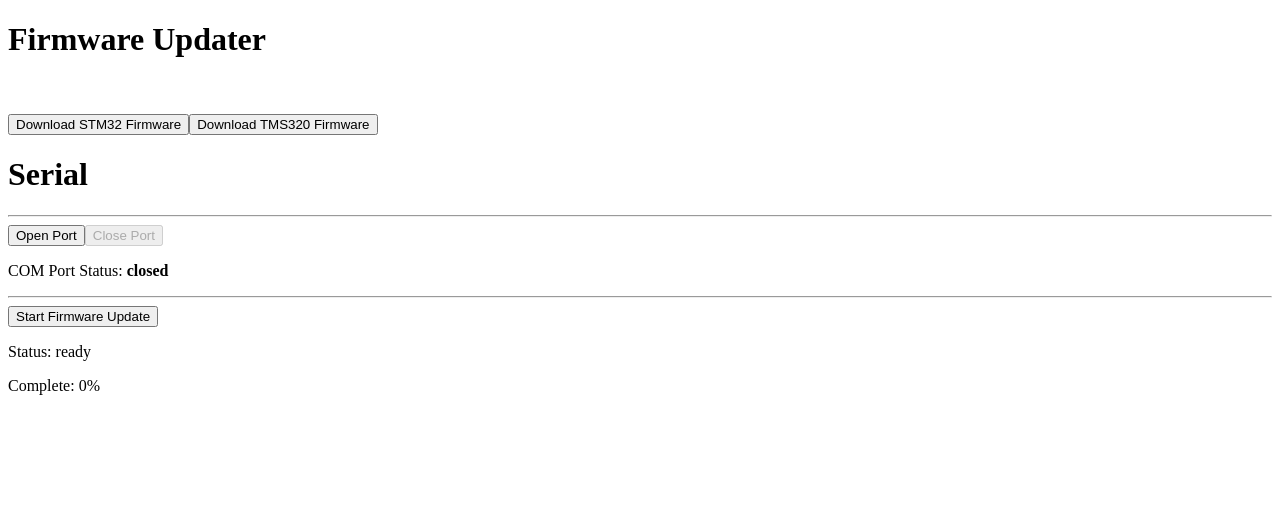
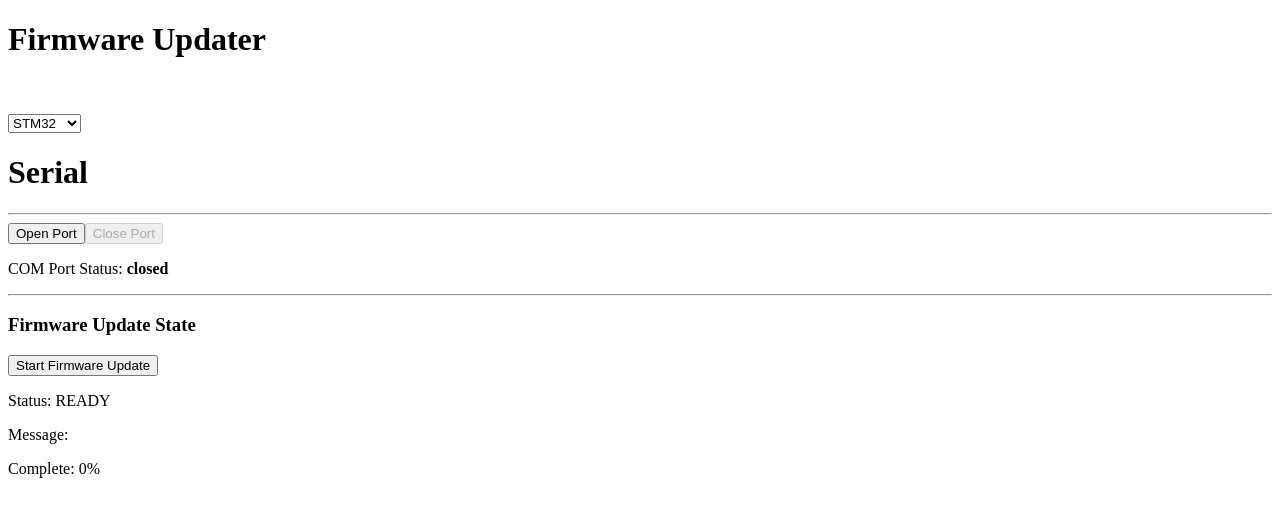
Before and after one commit to deshazer/serial-firmware-updates-poc, a React (Vite) app: page /firmware in a window 1280 px wide. Shown: the top 512 px of the page. Built offline with nearby package versions, Linux system fonts and the light colour scheme; the HTML template or start-up script is replaced by a standard one.

Commit message:
Ready to test firmware update

```diff
--- a/src/firmware/FirmwareUpdater.jsx
+++ b/src/firmware/FirmwareUpdater.jsx
@@ -1,31 +1,30 @@
-import * as React from 'react';
-import { Link } from 'react-router-dom';
-import Serial from '../serial/Serial';
-import SerialProvider from '../serial/SerialProvider';
-import withFirmwareFile from './withFirmwareFile';
+import * as React from "react";
+import { Link } from "react-router-dom";
+import Serial from "../serial/Serial";
+import SerialProvider from "../serial/SerialProvider";
 
 const FirmwareUpdater = () => {
-  const [firmwareType, setFirmwareType] = React.useState('');
+  const [firmwareType, setFirmwareType] = React.useState("stm32");
 
-  const SerialWithFirmware = React.memo(withFirmwareFile(Serial, firmwareType));
   return (
     <>
       <h1>Firmware Updater</h1>
       <p>
-        <Link to="/" style={{ color: 'white' }}>
+        <Link to="/" style={{ color: "white" }}>
           &lt; Home
         </Link>
       </p>
       <div>
-        <button onClick={() => setFirmwareType('stm32')}>
-          Download STM32 Firmware
-        </button>
-        <button onClick={() => setFirmwareType('tms320')}>
-          Download TMS320 Firmware
-        </button>
+        <select
+          onChange={(e) => setFirmwareType(e.target.value)}
+          value={firmwareType}
+        >
+          <option value="stm32">STM32</option>
+          <option value="tms320">TMS320</option>
+        </select>
       </div>
       <SerialProvider>
-        <SerialWithFirmware />
+        <Serial firmwareType={firmwareType} />
       </SerialProvider>
     </>
   );
--- /dev/null
+++ b/src/firmware/getFirmwareFile.jsx
@@ -0,0 +1,74 @@
+
+// const withFirmwareFile = (WrappedComponent, firmwareType) => {
+//   const WithFirmwareFile = (props) => {
+//     const firmwareFile = React.useRef(new Uint8Array());
+
+//     React.useEffect(() => {
+//       async function getFirmwareFile() {
+//         if (!firmwareType) return;
+//         try {
+//           // TODO: Get latest firmware versions from API
+//           const firmwareUrl =
+//             firmwareType === "stm32"
+//               ? "https://prod-lion-smart-firmware.s3.amazonaws.com/2.0.0/megarevo/inverter/stm32app/arm/2.22.0.bin"
+//               : "https://prod-lion-smart-firmware.s3.amazonaws.com/2.0.0/megarevo/inverter/tms320app/dsp/3.45.0.bin";
+
+//           const response = await fetch(firmwareUrl);
+//           if (!response.ok)
+//             throw new Error(
+//               `Failed to download file (HTTP status ${response.status})`
+//             );
+
+//           const firmwareBytes = new Uint8Array(await response.arrayBuffer());
+//           console.log(
+//             "🚀 ~ file: Serial.jsx:31 ~ getFirmwareFile ~ firmwareBytes:",
+//             Array.from(firmwareBytes, (byte) =>
+//               byte.toString(16).padStart(2, "0")
+//             ).join()
+//           );
+
+//           firmwareFile.current = firmwareBytes;
+//         } catch (error) {
+//           console.log("Error retrieving firmware file");
+//           console.log(error);
+//         }
+//       }
+//       getFirmwareFile();
+//     }, []);
+
+//     return <WrappedComponent {...props} firmwareFile={firmwareFile} />;
+//   };
+//   return React.memo(WithFirmwareFile);
+// };
+
+// export default withFirmwareFile;
+
+export async function getFirmwareFile(firmwareType) {
+  if (!firmwareType) return;
+  try {
+    // TODO: Get latest firmware versions from API
+    const firmwareUrl =
+      firmwareType === "stm32"
+        ? "https://prod-lion-smart-firmware.s3.amazonaws.com/2.0.0/megarevo/inverter/stm32app/arm/2.22.0.bin"
+        : "https://prod-lion-smart-firmware.s3.amazonaws.com/2.0.0/megarevo/inverter/tms320app/dsp/3.45.0.bin";
+
+    const response = await fetch(firmwareUrl);
+    if (!response.ok)
+      throw new Error(
+        `Failed to download file (HTTP status ${response.status})`
+      );
+
+    const firmwareBytes = new Uint8Array(await response.arrayBuffer());
+    console.log(
+      "🚀 ~ file: Serial.jsx:31 ~ getFirmwareFile ~ firmwareBytes:",
+      Array.from(firmwareBytes, (byte) =>
+        byte.toString(16).padStart(2, "0")
+      ).join()
+    );
+
+    return firmwareBytes;
+  } catch (error) {
+    console.log("Error retrieving firmware file");
+    console.log(error);
+  }
+}
--- a/src/firmware/withFirmwareFile.jsx
+++ /dev/null
@@ -1,45 +0,0 @@
-import * as React from 'react';
-
-const withFirmwareFile = (WrappedComponent, firmwareType) => {
-  const WithFirmwareFile = (props) => {
-    const firmwareFile = React.useRef(new Uint8Array());
-
-    React.useEffect(() => {
-      async function getFirmwareFile() {
-        if (!firmwareType) return;
-        try {
-          // TODO: Get latest firmware versions from API
-          const firmwareUrl =
-            firmwareType === 'stm32'
-              ? 'https://prod-lion-smart-firmware.s3.amazonaws.com/2.0.0/megarevo/inverter/stm32app/arm/2.22.0.bin'
-              : 'https://prod-lion-smart-firmware.s3.amazonaws.com/2.0.0/megarevo/inverter/tms320app/dsp/3.45.0.bin';
-
-          const response = await fetch(firmwareUrl);
-          if (!response.ok)
-            throw new Error(
-              `Failed to download file (HTTP status ${response.status})`
-            );
-
-          const firmwareBytes = new Uint8Array(await response.arrayBuffer());
-          console.log(
-            '🚀 ~ file: Serial.jsx:31 ~ getFirmwareFile ~ firmwareBytes:',
-            Array.from(firmwareBytes, (byte) =>
-              byte.toString(16).padStart(2, '0')
-            ).join()
-          );
-
-          firmwareFile.current = firmwareBytes;
-        } catch (error) {
-          console.log('Error retrieving firmware file');
-          console.log(error);
-        }
-      }
-      getFirmwareFile();
-    }, []);
-
-    return <WrappedComponent {...props} firmwareFile={firmwareFile} />;
-  };
-  return React.memo(WithFirmwareFile);
-};
-
-export default withFirmwareFile;
--- a/src/serial/Serial.jsx
+++ b/src/serial/Serial.jsx
@@ -1,32 +1,34 @@
-import * as React from 'react';
-import { useSerial } from './SerialProvider';
-import { Link } from 'react-router-dom';
-import { updateCommand_stm32, byteCommandArrayLength } from './serialMessages';
-import * as serialMessages from './serialMessages';
+import * as React from "react";
+import { useSerial } from "./SerialProvider";
+import { Link } from "react-router-dom";
+import { updateCommand_stm32, byteCommandArrayLength } from "./serialMessages";
+import * as serialMessages from "./serialMessages";
+import { getFirmwareFile } from "../firmware/getFirmwareFile";
 
 const MAX_RETRIES = 3;
 
 const UpdateStatus = {
-  Ready: 'ready',
-  Awaiting_UpdateCommand_Ack: 'awaitingUpdateCommand_ACK',
-  Awaiting_FlashErase_Ack: 'awaitingFlashErase_ACK',
-  Awaiting_DataWritten_Ack: 'awaitingDataWritten_ACK',
-  Awaiting_DataComplete_Ack: 'awaitingDataComplete_ACK',
-  Awaiting_FlashVerification_Ack: 'awaitingFlashVerification_ACK',
-  Awaiting_RestartInverter_Ack: 'awaitingRestartInverter_ACK',
-  Done: 'done',
-  Error: 'error',
+  Ready: "ready",
+  Awaiting_UpdateCommand_Ack: "awaitingUpdateCommand_ACK",
+  Awaiting_FlashErase_Ack: "awaitingFlashErase_ACK",
+  Awaiting_DataWritten_Ack: "awaitingDataWritten_ACK",
+  Awaiting_DataComplete_Ack: "awaitingDataComplete_ACK",
+  Awaiting_FlashVerification_Ack: "awaitingFlashVerification_ACK",
+  Awaiting_RestartInverter_Ack: "awaitingRestartInverter_ACK",
+  Done: "done",
+  Error: "error",
 };
 
-const Serial = React.memo(function Serial({ firmwareFile }) {
+const Serial = React.memo(function Serial({ firmwareType }) {
   const [isUpdating, setIsUpdating] = React.useState(false);
   const [percentComplete, setPercentComplete] = React.useState(0);
   const [firmwareUpdateStatus, setFirmwareUpdateStatus] = React.useState(
     UpdateStatus.Ready
   );
+  const [statusMsg, setStatusMsg] = React.useState("");
 
   // Use refs to store data that doesn't affect the UI
-  // const firmwareFile = React.useRef(new Uint8Array());
+  const firmwareFile = React.useRef(new Uint8Array());
   const fileIndex = React.useRef(0);
   const currentCommand = React.useRef(new Uint8Array());
   const expectedResponse = React.useRef(new Uint8Array());
@@ -35,74 +37,44 @@ const Serial = React.memo(function Serial({ firmwareFile }) {
   const retries = React.useRef(0);
 
   const serial = useSerial();
-  console.log('🚀 ~ file: Serial.jsx:13 ~ Serial ~ serial:', serial);
+  console.log("🚀 ~ file: Serial.jsx:13 ~ Serial ~ serial:", serial);
 
-  React.useEffect(() => {
-    console.log('Using effect...');
-    return () => {
-      if (serial && serial.portState === 'open') {
-        console.log('Disconnecting...');
-        serial?.disconnect();
-      }
-    };
-  }, [serial]);
+  // React.useEffect(() => {
+  //   console.log('Using effect...');
+  //   return () => {
+  //     if (serial && serial.portState === 'open') {
+  //       console.log('Disconnecting...');
+  //       serial?.disconnect();
+  //     }
+  //   };
+  // }, [serial]);
 
   React.useEffect(() => {
     let unsubscribe;
-    if (serial.portState === 'open') {
-      console.log('Subscribing...');
+    if (serial.portState === "open") {
+      console.log("Subscribing...");
       unsubscribe = serial.subscribe(handleNewSerialMessage);
     }
     return () => {
       if (unsubscribe) {
-        console.log('Unsubscribing...');
+        console.log("Unsubscribing...");
         unsubscribe();
       }
     };
-  }, [serial]);
-
-  if (!serial.canUseSerial) {
-    return (
-      <>
-        <h1>Serial</h1>
-        <p>
-          <Link to="/" style={{ color: 'white' }}>
-            &lt; Home
-          </Link>
-        </p>
-        <p>Web serial is not supported in this browser.</p>
-      </>
-    );
-  }
-
-  const handleOpenPort = async () => {
-    await serial.connect();
-  };
-
-  const handleClosePort = () => {
-    serial.disconnect();
-  };
-
-  const handleTimeout = async () => {
-    console.log('Timeout!');
-    if (retries.current < MAX_RETRIES) {
-      console.log('Retrying...');
-      retries.current++;
-      await serial.write(currentCommand.current);
-      setTimeout(handleTimeout, timeout);
-    } else {
-      console.log('Too many retries!');
-      setFirmwareUpdateStatus(UpdateStatus.Error);
-    }
-  };
+  }, [serial.portState]);
 
   const handleStartFirmwareUpdate = async () => {
     try {
       setIsUpdating(true);
       setPercentComplete(0);
 
+      setStatusMsg("Downloading firmware file...");
+      firmwareFile.current = await getFirmwareFile(firmwareType);
+
       if (firmwareFile.current?.length) {
         fileIndex.current = 0;
+        retries.current = 0;
+        setStatusMsg("Initiating firmware update...");
         setFirmwareUpdateStatus(UpdateStatus.Awaiting_UpdateCommand_Ack);
         expectedResponse.current = serialMessages.updateCommand_Ack;
         currentCommand.current = serialMessages.updateCommand_stm32;
@@ -114,6 +86,28 @@ const Serial = React.memo(function Serial({ firmwareFile }) {
       console.error(error);
     }
   };
+
+  const handleOpenPort = async () => {
+    await serial.connect();
+  };
+
+  const handleClosePort = () => {
+    serial.disconnect();
+  };
+
+  async function handleTimeout() {
+    console.log("Timeout!");
+    if (retries.current < MAX_RETRIES) {
+      console.log("Retrying...");
+      retries.current++;
+      await serial.write(currentCommand.current);
+      setTimeout(handleTimeout, timeout.current);
+    } else {
+      console.log("Too many retries!");
+      setStatusMsg("Inverter timed out. Please try again.");
+      setFirmwareUpdateStatus(UpdateStatus.Error);
+    }
+  }
 
   function getNextDataWriteCommand() {
     const nextDataWriteCommand = new Uint8Array(
@@ -165,11 +159,11 @@ const Serial = React.memo(function Serial({ firmwareFile }) {
 
   const handleNewSerialMessage = ({ value, timestamp }) => {
     console.log(
-      '🚀 ~ file: Serial.jsx:72 ~ handleNewSerialMessage ~ timestamp:',
+      "🚀 ~ file: Serial.jsx:72 ~ handleNewSerialMessage ~ timestamp:",
       timestamp
     );
     console.log(
-      '🚀 ~ file: Serial.jsx:72 ~ handleNewSerialMessage ~ value:',
+      "🚀 ~ file: Serial.jsx:72 ~ handleNewSerialMessage ~ value:",
       value
     );
 
@@ -189,6 +183,7 @@ const Serial = React.memo(function Serial({ firmwareFile }) {
 
       switch (firmwareUpdateStatus) {
         case UpdateStatus.Awaiting_UpdateCommand_Ack: {
+          setStatusMsg("Erasing flash...");
           setFirmwareUpdateStatus(UpdateStatus.Awaiting_FlashErase_Ack);
           expectedResponse.current = serialMessages.flashEraseCommand_Ack;
           currentCommand.current = serialMessages.flashEraseCommand_stm32;
@@ -198,6 +193,8 @@ const Serial = React.memo(function Serial({ firmwareFile }) {
           break;
         }
         case UpdateStatus.Awaiting_FlashErase_Ack: {
+          setStatusMsg("Writing firmware file...");
+          setFirmwareUpdateStatus(UpdateStatus.Awaiting_FlashErase_Ack);
           setFirmwareUpdateStatus(UpdateStatus.Awaiting_DataWritten_Ack);
           expectedResponse.current = serialMessages.dataWritten_Ack;
           currentCommand.current = getNextDataWriteCommand();
@@ -229,6 +226,7 @@ const Serial = React.memo(function Serial({ firmwareFile }) {
           break;
         }
         case UpdateStatus.Awaiting_DataComplete_Ack: {
+          setStatusMsg("Verifying flash...");
           setFirmwareUpdateStatus(UpdateStatus.Awaiting_FlashVerification_Ack);
           expectedResponse.current =
             serialMessages.flashVerificationCommand_Ack;
@@ -238,6 +236,7 @@ const Serial = React.memo(function Serial({ firmwareFile }) {
           break;
         }
         case UpdateStatus.Awaiting_FlashVerification_Ack: {
+          setStatusMsg("Restarting inverter...");
           setFirmwareUpdateStatus(UpdateStatus.Awaiting_RestartInverter_Ack);
           expectedResponse.current = serialMessages.restartInverterCommand_Ack;
           currentCommand.current = serialMessages.restartInverterCommand;
@@ -248,6 +247,9 @@ const Serial = React.memo(function Serial({ firmwareFile }) {
         }
         case UpdateStatus.Awaiting_RestartInverter_Ack: {
           // We're done!
+          setStatusMsg(
+            "Update complete! Please wait 15 seconds for the inverter to restart."
+          );
           setFirmwareUpdateStatus(UpdateStatus.Done);
           setPercentComplete(100);
           break;
@@ -280,13 +282,13 @@ const Serial = React.memo(function Serial({ firmwareFile }) {
           <div>
             <button
               onClick={handleOpenPort}
-              disabled={serial.portState !== 'closed'}
+              disabled={serial.portState !== "closed"}
             >
               Open Port
             </button>
             <button
               onClick={handleClosePort}
-              disabled={serial.portState !== 'open'}
+              disabled={serial.portState !== "open"}
             >
               Close Port
             </button>
@@ -296,11 +298,14 @@ const Serial = React.memo(function Serial({ firmwareFile }) {
           </div>
           <hr />
           <div>
-            <button onClick={handleStartFirmwareUpdate} disabled={isUpdating}>
+            <h3>Firmware Update State</h3>
+
+            <button onClick={handleStartFirmwareUpdate}>
               Start Firmware Update
             </button>
             <div>
-              <p>Status: {firmwareUpdateStatus}</p>
+              <p>Status: {firmwareUpdateStatus?.toUpperCase()}</p>
+              <p>Message: {statusMsg}</p>
               <p>Complete: {percentComplete}%</p>
             </div>
           </div>
```
